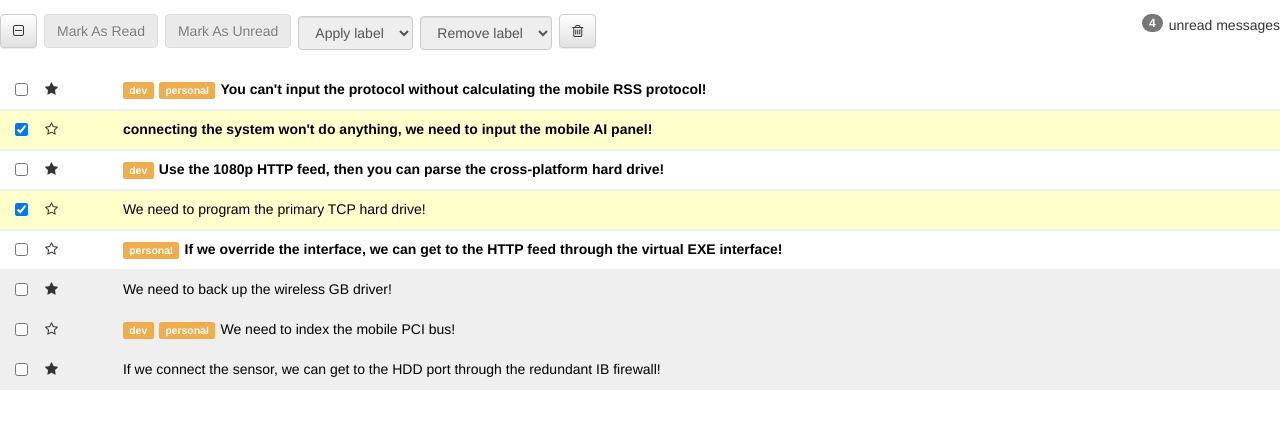
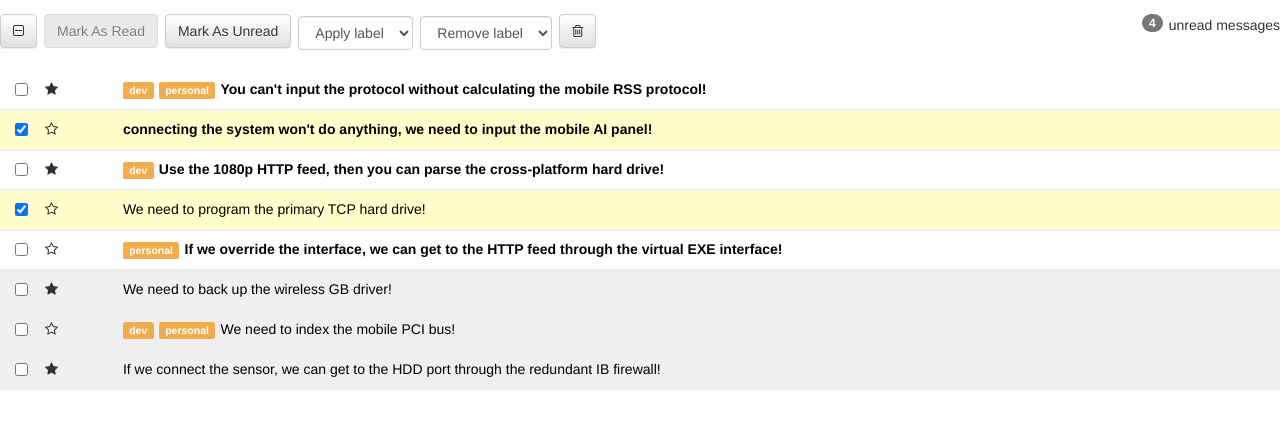
Before and after one commit to prisoka/react-inbox, a React (Create React App) app in the folder react-inbox/: page / in a window 1280 px wide. Shown: the top 428 px of the page. Built offline with nearby package versions, Linux system fonts and the light colour scheme.

Commit message:
wip, Toolbar Component: disable add/remove label dropdown

```diff
--- a/react-inbox/src/App.js
+++ b/react-inbox/src/App.js
@@ -163,7 +163,7 @@ class App extends Component {
   disabledReadBtn = () => {
     let selectedMessages = this.state.messages.filter((message) => message.selected)
     let readStatusArr = selectedMessages.map((message) => {
-      return message.read ? true : false
+      return message.selected ? true : false
     })
 
     return readStatusArr.includes(true) || readStatusArr.length === 0 ? 'disable' : ''
@@ -172,15 +172,16 @@ class App extends Component {
   // Toolbar story: mark as Unread disable BTN
   disabledUnreadBtn = () => {
     let selectedMessages = this.state.messages.filter((message) => message.selected)
-    let readStatusArr = selectedMessages.map((message) => {
-      return message.read ? true : false
-    })
-
-    return readStatusArr.includes(false) || readStatusArr.length === 0 ? 'disable' : ''
+    return selectedMessages === 0 ? 'disable' : ''
   }
 
-  // Toolbar story: Deleting Messages
-  disableDeleteMessageBtn = () => {
+  // Toolbar : disabled Delete Btn and Add/Remove Label Dropdown
+  disabledDeleteMessageBtn = () => {
+    let selectedMessages = this.state.messages.filter((message) => message.selected)
+    return selectedMessages === 0 ? 'disable' : ''
+  }
+
+  disabledAddLabelDropDown = () => {
     let selectedMessages = this.state.messages.filter((message) => message.selected)
     let readStatusArr = selectedMessages.map((message) => {
       return message.selected ? true : false
@@ -189,6 +190,16 @@ class App extends Component {
     return readStatusArr.includes(false) || readStatusArr.length === 0 ? 'disable' : ''
   }
 
+  disabledRemoveLabelDropDown = () => {
+    let selectedMessages = this.state.messages.filter((message) => message.selected)
+    let readStatusArr = selectedMessages.map((message) => {
+      return message.selected ? true : false
+    })
+
+    return readStatusArr.includes(false) || readStatusArr.length === 0 ? 'disable' : ''
+  }
+
+  // Toolbar story: Deleting Messages
   deleteMessage = () => {
     this.setState({
       messages: this.state.messages.filter((message) => {
@@ -208,7 +219,9 @@ class App extends Component {
           markAsUnread={this.markAsUnread}
           disabledReadBtn={this.disabledReadBtn}
           disabledUnreadBtn={this.disabledUnreadBtn}
-          disableDeleteMessageBtn={this.disableDeleteMessageBtn}
+          disabledDeleteMessageBtn={this.disabledDeleteMessageBtn}
+          disabledAddLabelDropDown={this.disabledAddLabelDropDown}
+          disabledRemoveLabelDropDown={this.disabledRemoveLabelDropDown}
         />
         <MessageList
           messages={ this.state.messages }
--- a/react-inbox/src/Components/Toolbar.js
+++ b/react-inbox/src/Components/Toolbar.js
@@ -37,14 +37,20 @@ class Toolbar extends Component {
             Mark As Unread
           </button>
 
-          <select className="form-control label-select" disabled="disabled">
+          <select
+            className="form-control label-select"
+            disabled={`${ this.props.disabledAddLabelDropDown() }`}
+          >
             <option>Apply label</option>
             <option value="dev">dev</option>
             <option value="personal">personal</option>
             <option value="gschool">gschool</option>
           </select>
 
-          <select className="form-control label-select" disabled="disabled">
+          <select
+            className="form-control label-select"
+            disabled={`${ this.props.disabledRemoveLabelDropDown() }`}
+          >
             <option>Remove label</option>
             <option value="dev">dev</option>
             <option value="personal">personal</option>
@@ -53,7 +59,7 @@ class Toolbar extends Component {
 
           <button
             className="btn btn-default"
-            disabled={`${ this.props.disableDeleteMessageBtn() }`}
+            disabled={`${ this.props.disabledDeleteMessageBtn() }`}
           >
             <i className="fa fa-trash-o"></i>
           </button>
```
